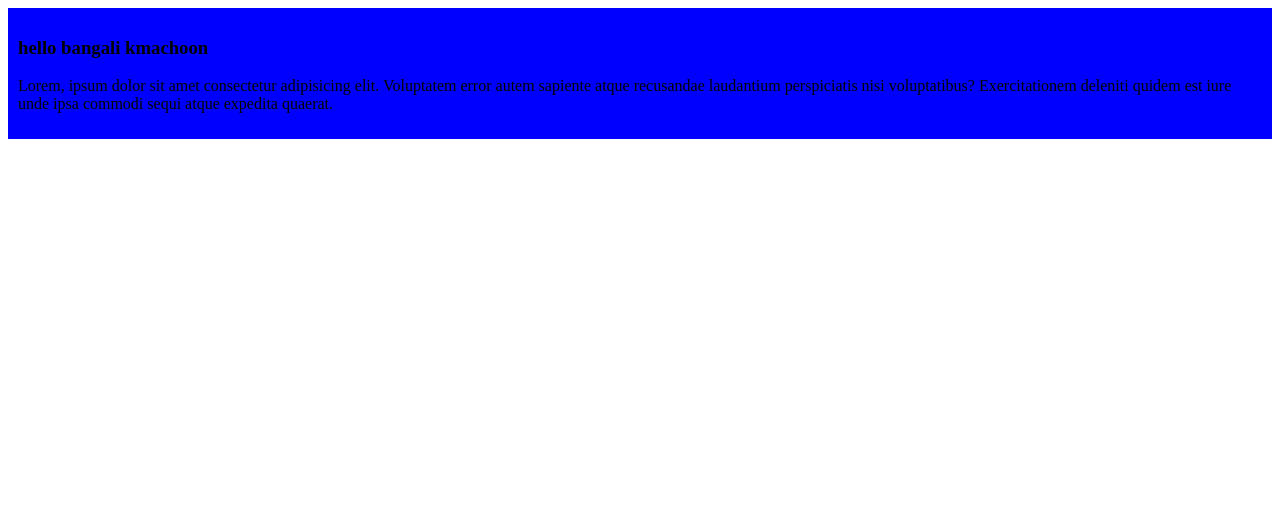
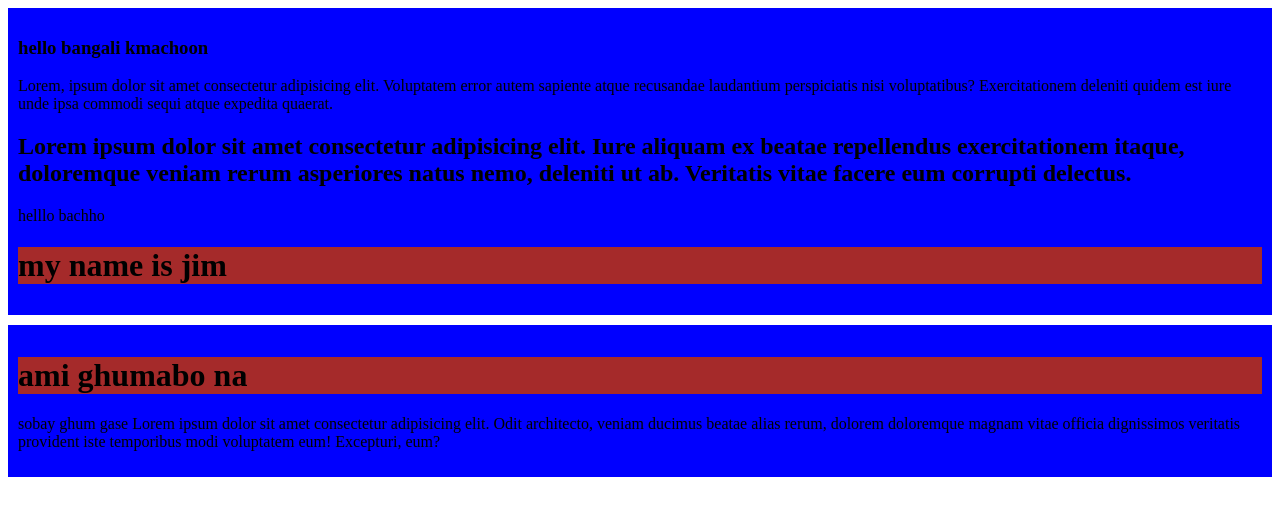
Before and after one commit to jirahman01/my-simple-dim, a plain HTML site: page index.html in a window 1280 px wide. Drawn offline with Linux system fonts and the light colour scheme.

Commit message:
add the scond blog

```diff
--- a/index.html
+++ b/index.html
@@ -10,6 +10,14 @@
   <div>
     <h3>hello bangali kmachoon </h3>
     <p>Lorem, ipsum dolor sit amet consectetur adipisicing elit. Voluptatem error autem sapiente atque recusandae laudantium perspiciatis nisi voluptatibus? Exercitationem deleniti quidem est iure unde ipsa commodi sequi atque expedita quaerat.</p>
+
+    <h2>Lorem ipsum dolor sit amet consectetur adipisicing elit. Iure aliquam ex beatae repellendus exercitationem itaque, doloremque veniam rerum asperiores natus nemo, deleniti ut ab. Veritatis vitae facere eum corrupti delectus.</h2>
+    <p> helllo bachho </p>
+    <h1>my name is jim </h1>
+  </div>
+  <div>
+    <h1>ami ghumabo na</h1>
+    <p>sobay ghum gase Lorem ipsum dolor sit amet consectetur adipisicing elit. Odit architecto, veniam ducimus beatae alias rerum, dolorem doloremque magnam vitae officia dignissimos veritatis provident iste temporibus modi voluptatem eum! Excepturi, eum?</p>
   </div>
 
 </body>
--- a/style/style.css
+++ b/style/style.css
@@ -1,4 +1,8 @@
 div{
   background-color: blue;
   padding: 10px;
+  margin-bottom: 10px;
 }
+h1{
+  background-color: brown;
+}
```
